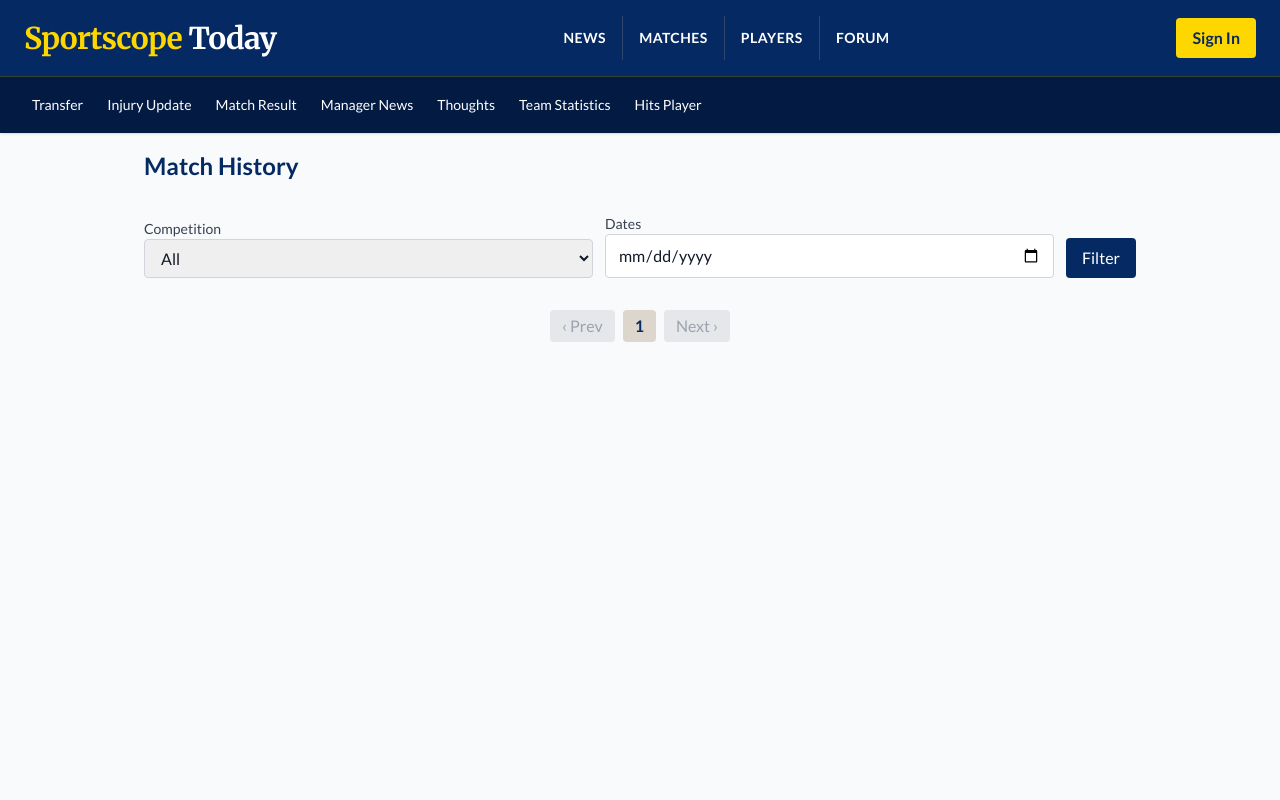
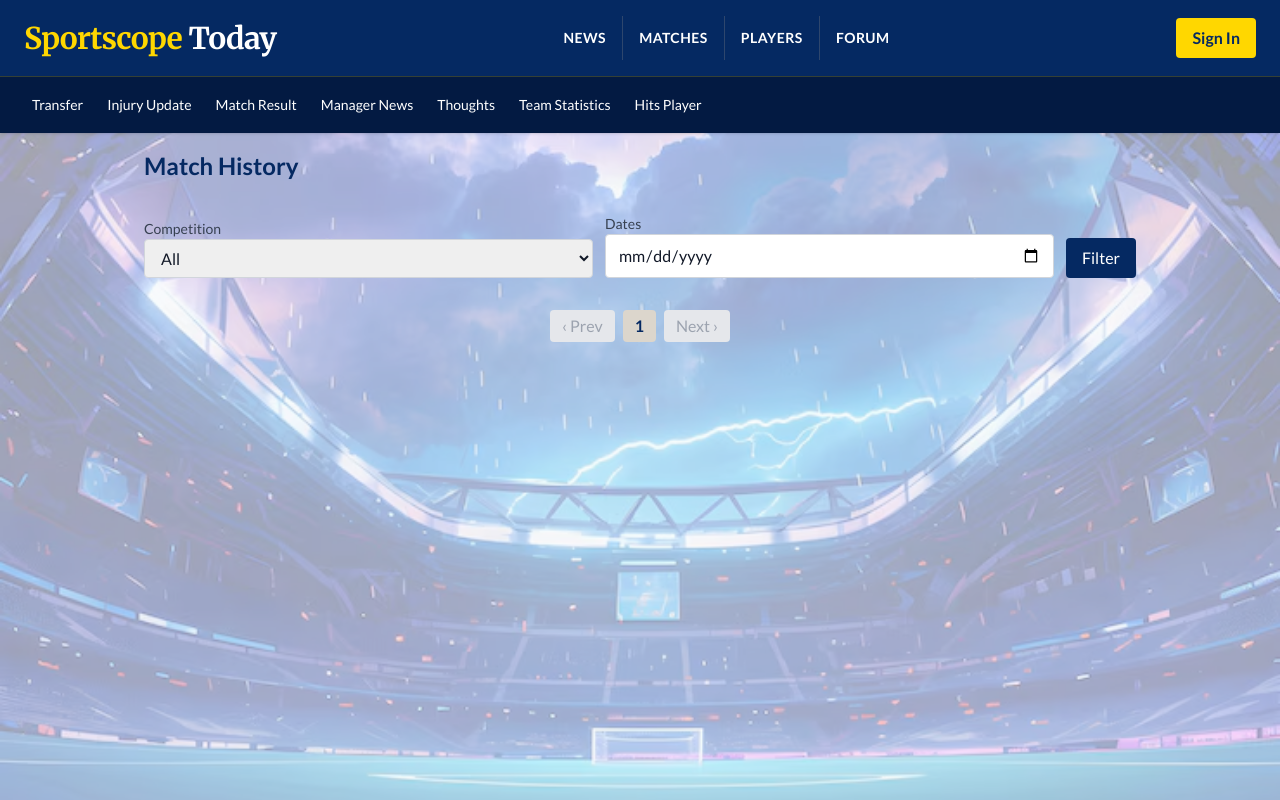
Before and after one commit to sportscope-today-d11/sportscope-today, a Django app: page /matches/match_history/ in a window 1280 px wide. Run offline with Django 5.2, Linux system fonts and the light colour scheme; data that the repository does not hold is empty; some libraries are stand-ins or nearby versions.

Commit message:
edit match page background

```diff
--- a/main/templates/partials/match_list_partial.html
+++ b/main/templates/partials/match_list_partial.html
@@ -1,4 +1,8 @@
 {% load static %}
+
+  <div class="absolute inset-0 bg-cover bg-center opacity-40 -z-10"
+        style='background-image: url("{% static "images/foto1.avif" %}");'>
+  </div>
 
     {% regroup page_obj by match_date as date_groups %}
     {% for day in date_groups %}
```
Also changed, not shown: static/images/foto1.avif (added). Lines whose indentation alone changed are shown as unchanged.
